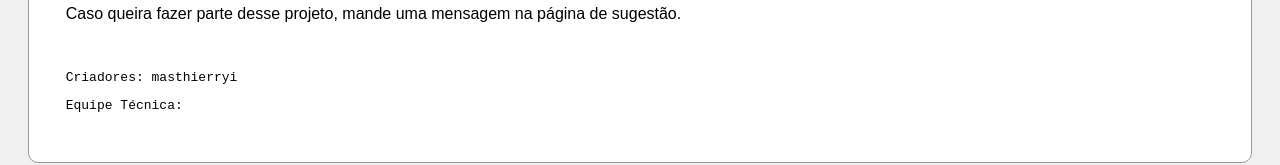
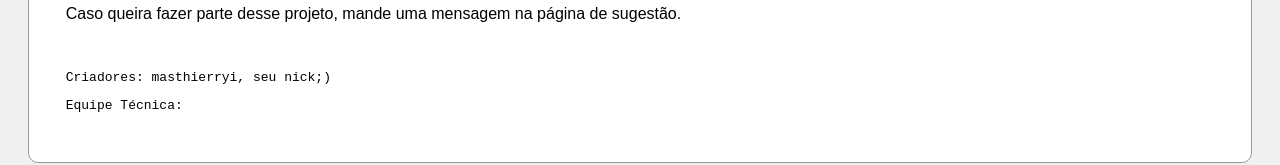
Before and after one commit to masthierryi/ROLATAM-MARKET, a plain HTML site: page about.html in a window 1280 px wide. Shown: the part 503-668 px from the top of the page. Drawn offline with Linux system fonts and the light colour scheme.

Commit message:
Update about.html

```diff
--- a/about.html
+++ b/about.html
@@ -33,7 +33,7 @@
 
       &nbsp;
 
-      <p style="font-family: monospace; font-size: 13px;" >Criadores: masthierryi</p>
+      <p style="font-family: monospace; font-size: 13px;" >Criadores: masthierryi, seu nick;)</p>
 
       <p style="font-family: monospace; font-size: 13px;" >Equipe Técnica:</p>
     </div>
```
